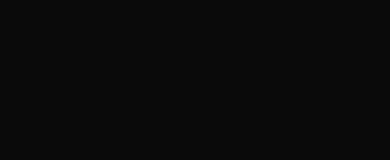
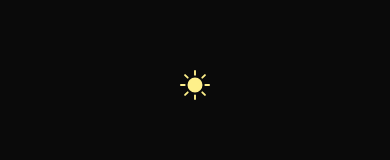
Before and after one commit to pratikneupane/pratikneupane.github.io, a Next.js app: page / in a window 390 px wide. Both pictures are taken after a click on the icon 324 px from the left and 34 px from the top of the page. Shown: the part 334-494 px from the top of the page. Built offline with nearby package versions, Linux system fonts and the light colour scheme.

Commit message:
chore: refactoring and codesplitting

```diff
--- a/src/components/Header.tsx
+++ b/src/components/Header.tsx
@@ -3,11 +3,8 @@ import { HiMenuAlt1 } from "react-icons/hi";
 import { GrFormClose } from "react-icons/gr";
 import { motion, AnimatePresence } from "framer-motion";
 import { BsFillMoonFill, BsFillSunFill } from "react-icons/bs";
+import type { HeaderProps } from "@/types";
 
-type HeaderProps = {
-  isDarkMode: boolean;
-  handleDarkMode: () => void;
-};
 const Header = (props: HeaderProps) => {
   const { isDarkMode, handleDarkMode } = props;
   const [toggle, setToggle] = useState<boolean>(false);
@@ -102,6 +99,23 @@ const Header = (props: HeaderProps) => {
                 <li>
                   <a href="Contact">Contact</a>
                 </li> */}
+                <li>
+                <button
+                  className="text-[17px]"
+                  onClick={handleDarkMode}
+                  type="button"
+                >
+                  {isDarkMode ? (
+                    <span className="text-[30px] outline-none focus:outline-none text-yellow-200">
+                      <BsFillSunFill />
+                    </span>
+                  ) : (
+                    <span className="text-[25px] outline-none focus:outline-none text-black">
+                      <BsFillMoonFill />
+                    </span>
+                  )}
+                </button>
+              </li>
               </ul>
             </motion.div>
           ) : null}
--- a/src/components/Hero.tsx
+++ b/src/components/Hero.tsx
@@ -1,73 +1,10 @@
-import {
-  SiExpress,
-  SiMysql,
-  SiNextdotjs,
-  SiReact,
-  SiTypescript,
-} from "react-icons/si";
-import { IoLogoNodejs } from "react-icons/io";
-import { DiMongodb } from "react-icons/di";
-
 import { FaGithub, FaLinkedin } from "react-icons/fa";
 import IconContainer from "./IconContainer";
 import Link from "next/link";
+import { icons } from "../constants/techStack";
+import type { Icon, HeroProps } from "@/types/";
 
-type Props = {
-  isDarkMode: boolean;
-};
-
-type Icon = {
-  name: string;
-  icon: JSX.Element;
-  darkColor: string;
-  lightColor: string;
-};
-
-const icons: Icon[] = [
-  {
-    name: "Typescript",
-    icon: <SiTypescript />,
-    darkColor: "#007acc",
-    lightColor: "#007acc",
-  },
-  {
-    name: "React",
-    icon: <SiReact />,
-    darkColor: "#61DAFB",
-    lightColor: "#61DAFB",
-  },
-  {
-    name: "Next.js",
-    icon: <SiNextdotjs />,
-    darkColor: "#ffffff",
-    lightColor: "#000000",
-  },
-  {
-    name: "Node.js",
-    icon: <IoLogoNodejs />,
-    darkColor: "#339933",
-    lightColor: "#339933",
-  },
-  {
-    name: "Express.js",
-    icon: <SiExpress />,
-    darkColor: "#ffffff",
-    lightColor: "#000000",
-  },
-  {
-    name: "MongoDB",
-    icon: <DiMongodb />,
-    darkColor: "#47A248",
-    lightColor: "#47A248",
-  },
-  {
-    name: "MySQL",
-    icon: <SiMysql />,
-    darkColor: "#00758F",
-    lightColor: "#00758F",
-  },
-];
-const Hero = (props: Props) => {
+const Hero = (props: HeroProps) => {
   const { isDarkMode } = props;
   return (
     <section
@@ -91,14 +28,18 @@ const Hero = (props: Props) => {
               <Link
                 href={"https://linkedin.com/in/lordhendrix40"}
                 target="_blank"
-                className={`${isDarkMode ? "text-white" : "text-black"}} hover:text-[#0077b5] transition-ease-in-out duration-300`}
+                className={`${
+                  isDarkMode ? "text-white" : "text-black"
+                }} hover:text-[#0077b5] transition-ease-in-out duration-300`}
               >
                 <FaLinkedin className="text-3xl" />
               </Link>
               <Link
                 href={"https://github.com/pratikneupane"}
                 target="_blank"
-                className={`${isDarkMode ? "text-white" : "text-black"}} hover:text-[#333333] transition-ease-in-out duration-300`}
+                className={`${
+                  isDarkMode ? "text-white" : "text-black"
+                }} hover:text-[#333333] transition-ease-in-out duration-300`}
               >
                 <FaGithub className="text-3xl" />
               </Link>
--- /dev/null
+++ b/src/constants/techStack.tsx
@@ -0,0 +1,55 @@
+import type { Icon } from "../types";
+import {
+  SiExpress,
+  SiMysql,
+  SiNextdotjs,
+  SiReact,
+  SiTypescript,
+} from "react-icons/si";
+import { IoLogoNodejs } from "react-icons/io";
+import { DiMongodb } from "react-icons/di";
+
+export const icons: Icon[] = [
+  {
+    name: "Typescript",
+    icon: <SiTypescript />,
+    darkColor: "#007acc",
+    lightColor: "#007acc",
+  },
+  {
+    name: "React",
+    icon: <SiReact />,
+    darkColor: "#61DAFB",
+    lightColor: "#61DAFB",
+  },
+  {
+    name: "Next.js",
+    icon: <SiNextdotjs />,
+    darkColor: "#ffffff",
+    lightColor: "#000000",
+  },
+  {
+    name: "Node.js",
+    icon: <IoLogoNodejs />,
+    darkColor: "#339933",
+    lightColor: "#339933",
+  },
+  {
+    name: "Express.js",
+    icon: <SiExpress />,
+    darkColor: "#ffffff",
+    lightColor: "#000000",
+  },
+  {
+    name: "MongoDB",
+    icon: <DiMongodb />,
+    darkColor: "#47A248",
+    lightColor: "#47A248",
+  },
+  {
+    name: "MySQL",
+    icon: <SiMysql />,
+    darkColor: "#00758F",
+    lightColor: "#00758F",
+  },
+];
--- a/src/pages/index.tsx
+++ b/src/pages/index.tsx
@@ -9,7 +9,11 @@ export default function Home() {
     setIsDarkMode(!isDarkMode);
   };
   return (
-    <div className={`min-h-screen ${isDarkMode ? "bg-primaryDark text-white" : "bg-primaryLight text-black"}`}>
+    <div
+      className={`min-h-screen ${
+        isDarkMode ? "bg-primaryDark text-white" : "bg-primaryLight text-black"
+      }`}
+    >
       <Header isDarkMode={isDarkMode} handleDarkMode={handleDarkMode} />
       <Hero isDarkMode={isDarkMode} />
     </div>
--- /dev/null
+++ b/src/types/index.ts
@@ -0,0 +1,22 @@
+export type Icon = {
+  name: string;
+  icon: JSX.Element;
+  darkColor: string;
+  lightColor: string;
+};
+
+export type HeroProps = {
+  isDarkMode: boolean;
+};
+
+export type HeaderProps = {
+  isDarkMode: boolean;
+  handleDarkMode: () => void;
+};
+
+export type IconContainerProps = {
+  isDarkMode: boolean;
+  icon: any;
+  darkColor: string;
+  lightColor: string;
+};
```
Also changed, not shown: src/components/IconContainer.tsx (+1 -6 lines).
